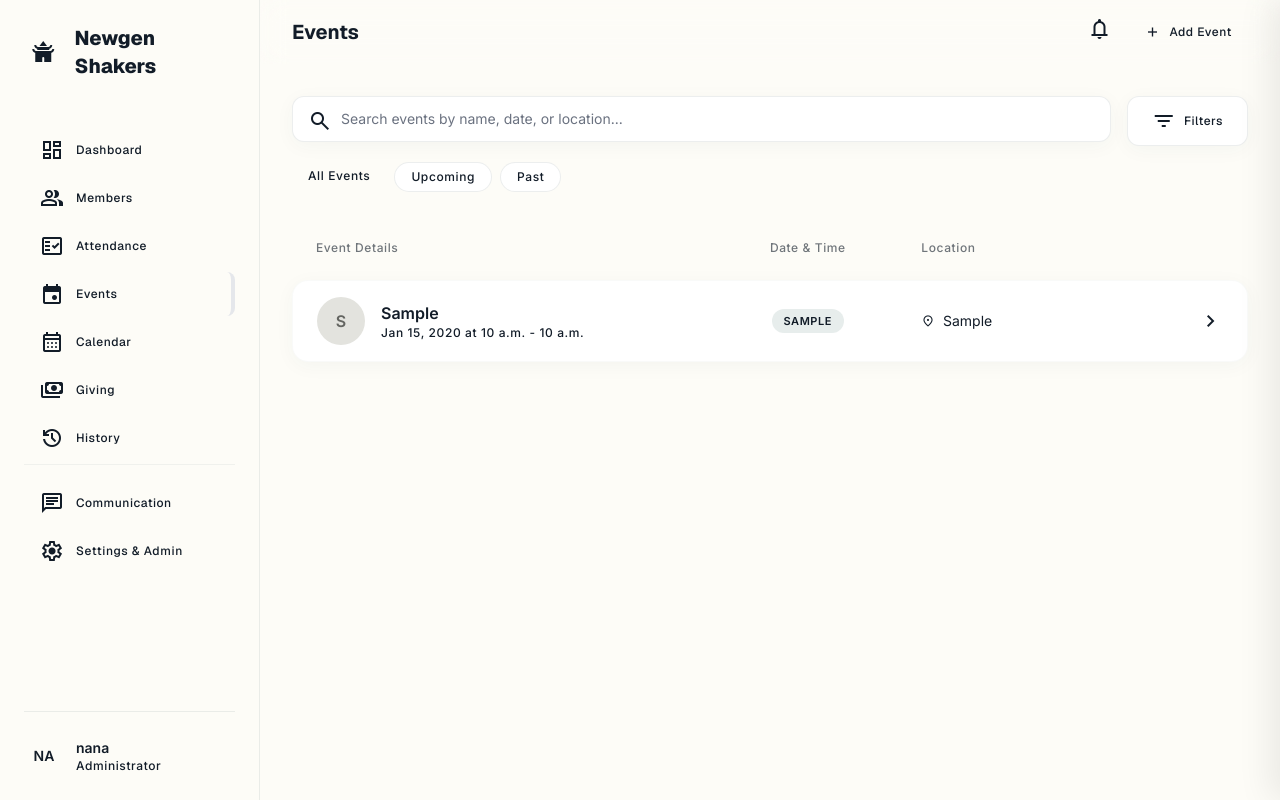
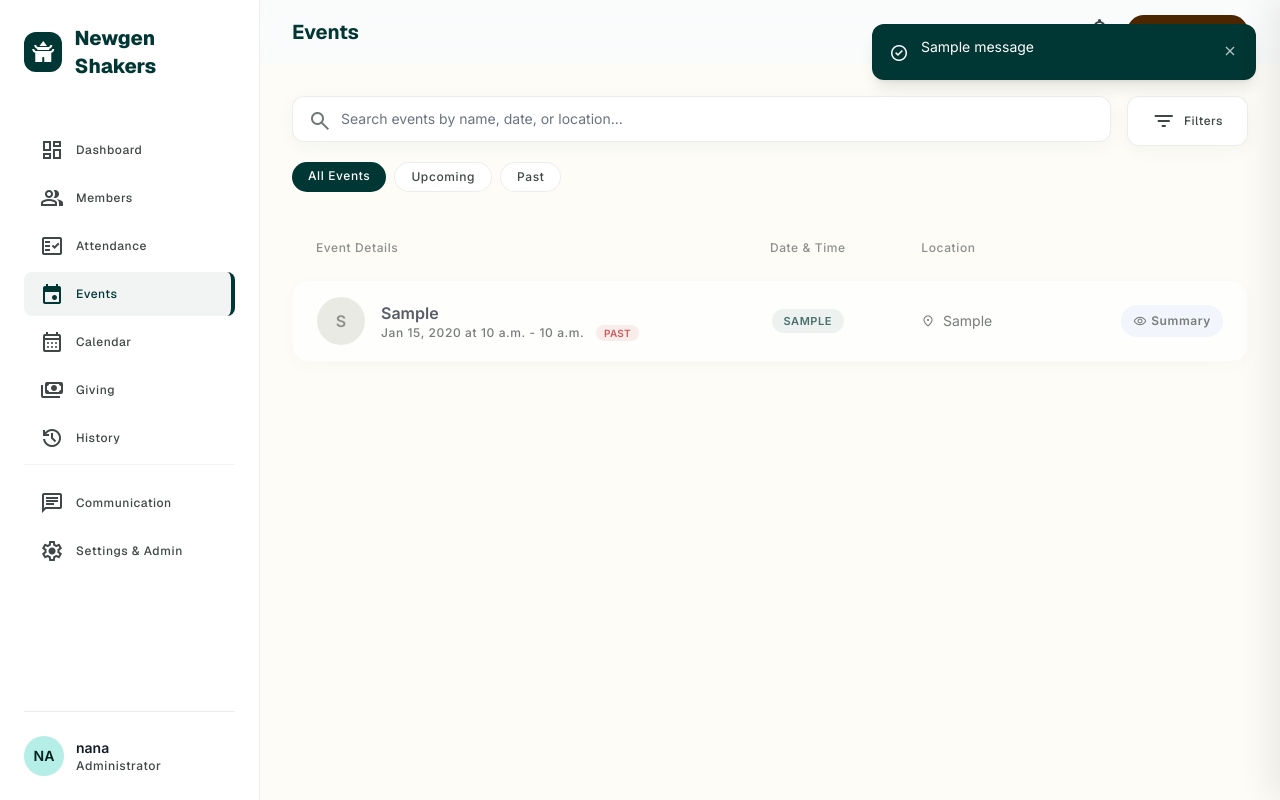
Before and after one commit to devisunknown/church-management-system, a Django app: page /events/ in a window 1280 px wide. Run offline with Django 5.2, Linux system fonts and the light colour scheme; a user stored in the database is signed in; tables that the repository leaves empty hold one stand-in row (values such as "Sample post"); one stand-in notice (Sample message) is shown; some libraries are stand-ins or nearby versions.

Commit message:
Fix sidebar active state, event attendance control, and dashboard event window
- Sidebar nav now highlights the actual current page (was hardcoded to Dashboard)
- Add is_past property to event model
- take_attendance now blocks past events, redirecting with a message to the summary (if attendance exists) or the events list
- attendance_landing sidebar link now sends users to the Events page to explicitly pick an event, instead of silently jumping into the latest one
- Events page: each event card now has an explicit 'Take Attendance' (upcoming) or 'Summary' (past) action, with a Past badge
- Dashboard 'Next 7 Days' widget now actually filters events within the next 7 days instead of showing the first 5 events regardless of date
- Fixed a pre-existing bug in events.html where 14 Tailwind theme colors used '$hex' instead of '#hex', breaking custom styling on that page
- Added Django messages banner to events.html and attendance.html

```diff
--- a/Templates/events.html
+++ b/Templates/events.html
@@ -35,42 +35,42 @@
               "on-secondary-fixed": "#1b1c19",
               "on-surface": "#121c28",
               error: "#ba1a1a",
-              "surface-container-low": "$eef4ff",
-              background: "$f8f9ff",
-              outline: "$707977",
-              "on-secondary-fixed-variant": "$464744",
+              "surface-container-low": "#eef4ff",
+              background: "#f8f9ff",
+              outline: "#707977",
+              "on-secondary-fixed-variant": "#464744",
               "inverse-on-surface": "#eaf1ff",
               "error-container": "#ffdad6",
-              surface: "$f8f9ff",
-              "on-tertiary-container": "$ff9c42",
-              "on-primary-fixed": "$00201e",
-              "tertiary-fixed": "$ffdcc3",
-              tertiary: "$4c2600",
-              "on-primary-container": "$87beb8",
-              secondary: "$5e5f5b",
-              "on-tertiary": "$ffffff",
-              "on-tertiary-fixed": "$2f1500",
-              "on-primary-fixed-variant": "$144f4b",
-              "primary-fixed": "$b5ede7",
-              "surface-container-highest": "$d9e3f4",
-              "surface-container": "$e5eeff",
-              "tertiary-container": "$6d3800",
-              "on-primary": "$ffffff",
-              "on-surface-variant": "$404847",
-              "inverse-surface": "$27313e",
-              "on-error": "$ffffff",
-              "secondary-fixed-dim": "$c7c7c2",
-              "surface-container-high": "$dfe9fa",
-              "on-error-container": "$93000a",
-              "surface-variant": "$d9e3f4",
-              "surface-tint": "$316763",
-              "inverse-primary": "$9ad1cb",
-              "primary-fixed-dim": "$9ad1cb",
-              "on-secondary": "$ffffff",
-              primary: "$003633",
-              "secondary-fixed": "$e3e3de",
-              "on-background": "$121c28",
-              "surface-container-lowest": "$ffffff",
+              surface: "#f8f9ff",
+              "on-tertiary-container": "#ff9c42",
+              "on-primary-fixed": "#00201e",
+              "tertiary-fixed": "#ffdcc3",
+              tertiary: "#4c2600",
+              "on-primary-container": "#87beb8",
+              secondary: "#5e5f5b",
+              "on-tertiary": "#ffffff",
+              "on-tertiary-fixed": "#2f1500",
+              "on-primary-fixed-variant": "#144f4b",
+              "primary-fixed": "#b5ede7",
+              "surface-container-highest": "#d9e3f4",
+              "surface-container": "#e5eeff",
+              "tertiary-container": "#6d3800",
+              "on-primary": "#ffffff",
+              "on-surface-variant": "#404847",
+              "inverse-surface": "#27313e",
+              "on-error": "#ffffff",
+              "secondary-fixed-dim": "#c7c7c2",
+              "surface-container-high": "#dfe9fa",
+              "on-error-container": "#93000a",
+              "surface-variant": "#d9e3f4",
+              "surface-tint": "#316763",
+              "inverse-primary": "#9ad1cb",
+              "primary-fixed-dim": "#9ad1cb",
+              "on-secondary": "#ffffff",
+              primary: "#003633",
+              "secondary-fixed": "#e3e3de",
+              "on-background": "#121c28",
+              "surface-container-lowest": "#ffffff",
             },
             borderRadius: {
               DEFAULT: "0.25rem",
@@ -169,6 +169,31 @@
     </style>
   </head>
   <body class="flex min-h-screen">
+    {% if messages %}
+    <div class="fixed top-6 right-6 z-50 flex flex-col gap-3 w-full max-w-sm" id="django-messages">
+      {% for message in messages %}
+      <div class="message-bubble flex items-start gap-3 px-4 py-3 rounded-xl shadow-lg border
+          {% if message.tags == 'success' %} bg-primary text-on-primary border-primary/20
+          {% elif message.tags == 'error' %} bg-error-container text-on-error-container border-error/20
+          {% elif message.tags == 'warning' %} bg-tertiary-container text-on-tertiary-container border-tertiary/20
+          {% else %} bg-surface-container-high text-on-surface border-outline-variant
+          {% endif %}"
+          role="alert">
+        <span class="material-symbols-outlined text-xl shrink-0 mt-0.5">
+          {% if message.tags == 'success' %}check_circle
+          {% elif message.tags == 'error' %}error
+          {% elif message.tags == 'warning' %}warning
+          {% else %}info
+          {% endif %}
+        </span>
+        <p class="font-body-md text-body-md leading-snug flex-1">{{ message }}</p>
+        <button type="button" onclick="this.closest('.message-bubble').remove()" class="shrink-0 opacity-70 hover:opacity-100 transition-opacity">
+          <span class="material-symbols-outlined text-lg">close</span>
+        </button>
+      </div>
+      {% endfor %}
+    </div>
+    {% endif %}
     <!-- NavigationDrawer (Web Shell) -->
     <!-- Desktop Sidebar (NavigationDrawer) -->
 {% include 'partials/sidebar.html' %}
@@ -258,10 +283,12 @@
             {% for event in events %}
             <!-- Event Row -->
             <div
-              class="event-row grid grid-cols-1 md:grid-cols-12 items-center px-4 md:px-6 py-4 bg-white rounded-2xl border border-outline-variant/10 cursor-pointer transition-all card-shadow"
-              onclick="openEventDetails('{{ event.tittle }}')"
+              class="event-row grid grid-cols-1 md:grid-cols-12 items-center px-4 md:px-6 py-4 bg-white rounded-2xl border border-outline-variant/10 transition-all card-shadow{% if event.is_past %} opacity-70{% endif %}"
             >
-              <div class="col-span-5 flex items-center gap-4">
+              <div
+                class="col-span-5 flex items-center gap-4 cursor-pointer"
+                onclick="openEventDetails('{{ event.tittle }}')"
+              >
                 <div
                   class="w-12 h-12 rounded-full bg-secondary-container flex items-center justify-center text-on-secondary-container font-bold"
                 >
@@ -273,24 +300,35 @@
                   </h3>
                   <p class="text-label-md text-on-surface-variant">
                     {{ event.date|date:"M d, Y" }} at {{ event.starttime }} - {{ event.endtime }}
+                    {% if event.is_past %}<span class="ml-2 text-[10px] uppercase tracking-wide font-bold text-error bg-error/10 px-2 py-0.5 rounded-full">Past</span>{% endif %}
                   </p>
                 </div>
               </div>
-              <div class="col-span-3 flex justify-center py-2 md:py-0">
+              <div class="col-span-3 flex justify-center py-2 md:py-0 cursor-pointer" onclick="openEventDetails('{{ event.tittle }}')">
                 <span
                   class="px-3 py-1 bg-primary-container/10 text-primary font-bold rounded-full text-[11px] uppercase tracking-wider"
                 >
                   {{ event.category }}
                 </span>
               </div>
-              <div class="col-span-3 text-body-md text-on-surface-variant">
+              <div class="col-span-3 text-body-md text-on-surface-variant cursor-pointer" onclick="openEventDetails('{{ event.tittle }}')">
                 <p class="flex items-center gap-2">
                   <span class="material-symbols-outlined text-sm">location_on</span>
                   {{ event.location }}
                 </p>
               </div>
               <div class="col-span-1 flex justify-end">
-                <span class="material-symbols-outlined text-outline">chevron_right</span>
+                {% if event.is_past %}
+                <a href="{% url 'attendance_summary' event_id=event.id %}" class="flex items-center gap-1 px-3 py-1.5 rounded-full bg-surface-container-low text-on-surface-variant text-label-md font-bold hover:bg-surface-container transition-all whitespace-nowrap">
+                  <span class="material-symbols-outlined text-sm">visibility</span>
+                  Summary
+                </a>
+                {% else %}
+                <a href="{% url 'take_attendance' event_id=event.id %}" class="flex items-center gap-1 px-3 py-1.5 rounded-full bg-primary text-on-primary text-label-md font-bold hover:bg-primary/90 transition-all whitespace-nowrap">
+                  <span class="material-symbols-outlined text-sm">fact_check</span>
+                  Take Attendance
+                </a>
+                {% endif %}
               </div>
             </div>
             {% empty %}
--- a/Templates/partials/sidebar.html
+++ b/Templates/partials/sidebar.html
@@ -22,16 +22,16 @@
     </a>
 
     <!-- Attendance -->
-    <a class="nav-link flex items-center gap-3 px-4 py-2.5 rounded-lg transition-all {% if request.resolver_match.url_name == 'attendance' %}text-primary font-bold bg-primary/5 border-r-4 border-primary{% else %}text-on-surface-variant hover:text-on-surface hover:bg-secondary-fixed/30{% endif %}"
+    <a class="nav-link flex items-center gap-3 px-4 py-2.5 rounded-lg transition-all {% if request.resolver_match.url_name == 'attendance' or request.resolver_match.url_name == 'take_attendance' or request.resolver_match.url_name == 'attendance_summary' %}text-primary font-bold bg-primary/5 border-r-4 border-primary{% else %}text-on-surface-variant hover:text-on-surface hover:bg-secondary-fixed/30{% endif %}"
        href="{% url 'attendance' %}">
-      <span class="material-symbols-outlined" {% if request.resolver_match.url_name == 'attendance' %}style="font-variation-settings: 'FILL' 1;"{% endif %}>fact_check</span>
+      <span class="material-symbols-outlined" {% if request.resolver_match.url_name == 'attendance' or request.resolver_match.url_name == 'take_attendance' or request.resolver_match.url_name == 'attendance_summary' %}style="font-variation-settings: 'FILL' 1;"{% endif %}>fact_check</span>
       <span class="text-label-md font-label-md">Attendance</span>
     </a>
 
     <!-- Events -->
-    <a class="nav-link flex items-center gap-3 px-4 py-2.5 rounded-lg transition-all {% if request.resolver_match.url_name == 'events' %}text-primary font-bold bg-primary/5 border-r-4 border-primary{% else %}text-on-surface-variant hover:text-on-surface hover:bg-secondary-fixed/30{% endif %}"
+    <a class="nav-link flex items-center gap-3 px-4 py-2.5 rounded-lg transition-all {% if request.resolver_match.url_name == 'events' or request.resolver_match.url_name == 'addevent' %}text-primary font-bold bg-primary/5 border-r-4 border-primary{% else %}text-on-surface-variant hover:text-on-surface hover:bg-secondary-fixed/30{% endif %}"
        href="{% url 'events' %}">
-      <span class="material-symbols-outlined" {% if request.resolver_match.url_name == 'events' %}style="font-variation-settings: 'FILL' 1;"{% endif %}>event</span>
+      <span class="material-symbols-outlined" {% if request.resolver_match.url_name == 'events' or request.resolver_match.url_name == 'addevent' %}style="font-variation-settings: 'FILL' 1;"{% endif %}>event</span>
       <span class="text-label-md font-label-md">Events</span>
     </a>
 
@@ -43,9 +43,9 @@
     </a>
 
     <!-- Giving -->
-    <a class="nav-link flex items-center gap-3 px-4 py-2.5 rounded-lg transition-all {% if request.resolver_match.url_name == 'money' %}text-primary font-bold bg-primary/5 border-r-4 border-primary{% else %}text-on-surface-variant hover:text-on-surface hover:bg-secondary-fixed/30{% endif %}"
+    <a class="nav-link flex items-center gap-3 px-4 py-2.5 rounded-lg transition-all {% if request.resolver_match.url_name == 'money' or request.resolver_match.url_name == 'addmoney' %}text-primary font-bold bg-primary/5 border-r-4 border-primary{% else %}text-on-surface-variant hover:text-on-surface hover:bg-secondary-fixed/30{% endif %}"
        href="{% url 'money' %}">
-      <span class="material-symbols-outlined" {% if request.resolver_match.url_name == 'money' %}style="font-variation-settings: 'FILL' 1;"{% endif %}>payments</span>
+      <span class="material-symbols-outlined" {% if request.resolver_match.url_name == 'money' or request.resolver_match.url_name == 'addmoney' %}style="font-variation-settings: 'FILL' 1;"{% endif %}>payments</span>
       <span class="text-label-md font-label-md">Giving</span>
     </a>
 
--- a/ccc/models.py
+++ b/ccc/models.py
@@ -89,6 +89,12 @@ class event(models.Model):
     @property
     def end_time(self):
         return self.endtime
+
+    @property
+    def is_past(self):
+        if not self.date:
+            return False
+        return self.date < timezone.now()
 
     @property
     def registration_open(self):
--- a/ccc/views.py
+++ b/ccc/views.py
@@ -1,7 +1,8 @@
-from datetime import datetime
+from datetime import datetime, timedelta
 from itertools import groupby
 from operator import attrgetter
 
+from django.contrib import messages
 from django.contrib.auth import authenticate, login as auth_login
 from django.contrib.auth.decorators import login_required
 from django.contrib.auth.models import User
@@ -40,10 +41,16 @@ def dashboard(request):
     latest_giving = GivingRecord.objects.filter(transaction_type='income').order_by('-created_at').first()
     recent_giving = latest_giving.amount if latest_giving else None
 
+    now = timezone.now()
+    upcoming_events = event.objects.filter(
+        date__gte=now,
+        date__lte=now + timedelta(days=7),
+    ).order_by('date')[:5]
+
     context = {
         'total_members': Member.objects.count(),
         'total_events': event.objects.count(),
-        'activeevents': event.objects.all()[:5],
+        'activeevents': upcoming_events,
         'recent_activity': ActivityLog.objects.all()[:6],
         'weekly_attendance': weekly_attendance,
         'recent_giving': recent_giving,
@@ -357,10 +364,7 @@ def addevent(request):
 
 @login_required
 def attendance_landing(request):
-
-    ev = event.objects.order_by('-date', '-id').first()
-    if ev:
-        return redirect('take_attendance', event_id=ev.id)
+    messages.info(request, 'Choose an event below to take attendance for it.')
     return redirect('events')
 
 
@@ -379,6 +383,12 @@ def history_view(request):
 @login_required
 def take_attendance(request, event_id):
     ev = get_object_or_404(event, id=event_id)
+
+    if ev.is_past:
+        messages.error(request, f'"{ev.tittle}" already took place, so attendance can no longer be taken for it.')
+        if attendance.objects.filter(event=ev).exists():
+            return redirect('attendance_summary', event_id=ev.id)
+        return redirect('events')
 
     if request.method == 'POST':
         present_ids = set(request.POST.getlist('present_members'))
```
Also changed, not shown: Templates/attendance.html (+25 -0 lines).
